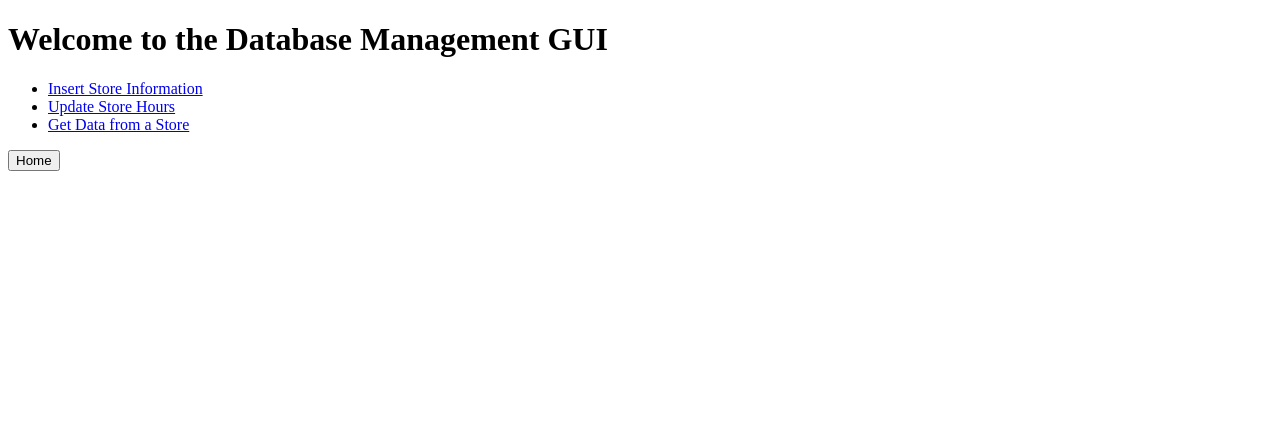
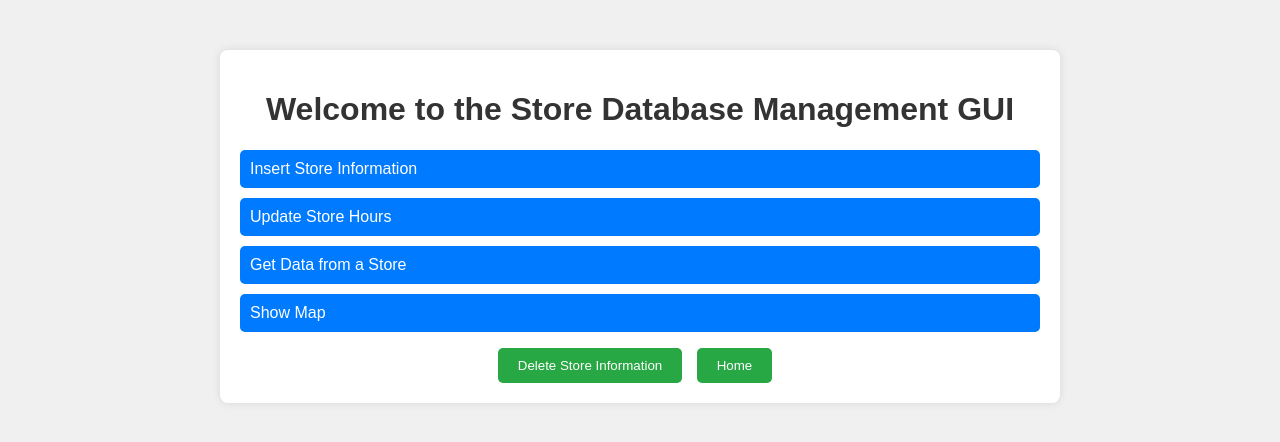
Before and after one commit to j-hemmer/Database_retail, a plain HTML site: page template/index.html in a window 1280 px wide. Drawn offline with Linux system fonts and the light colour scheme.

Commit message:
Update index.html

```diff
--- a/template/index.html
+++ b/template/index.html
@@ -4,14 +4,75 @@
     <meta charset="UTF-8">
     <meta name="viewport" content="width=device-width, initial-scale=1.0">
     <title>MySQL GUI</title>
+    <style>
+        body {
+            font-family: Arial, sans-serif;
+            background-color: #f0f0f0;
+            margin: 0;
+            padding: 0;
+        }
+        .container {
+            max-width: 800px;
+            margin: 50px auto;
+            padding: 20px;
+            background-color: #fff;
+            border-radius: 8px;
+            box-shadow: 0 0 10px rgba(0, 0, 0, 0.1);
+        }
+        h1 {
+            color: #333;
+            text-align: center;
+        }
+        ul {
+            list-style-type: none;
+            padding: 0;
+        }
+        li {
+            margin-bottom: 10px;
+        }
+        li a {
+            display: block;
+            padding: 10px;
+            background-color: #007bff;
+            color: #fff;
+            text-decoration: none;
+            border-radius: 5px;
+            transition: background-color 0.3s;
+        }
+        li a:hover {
+            background-color: #0056b3;
+        }
+        .button-group {
+            text-align: center;
+        }
+        .button {
+            padding: 10px 20px;
+            background-color: #28a745;
+            color: #fff;
+            border: none;
+            border-radius: 5px;
+            cursor: pointer;
+            transition: background-color 0.3s;
+            margin-right: 10px;
+        }
+        .button:hover {
+            background-color: #218838;
+        }
+    </style>
 </head>
 <body>
-    <h1>Welcome to the Database Management GUI</h1>
-    <ul>
-        <li><a href="/insert_store">Insert Store Information</a></li>
-        <li><a href="/update_hours">Update Store Hours</a></li>
-        <li><a href="/fetch_data">Get Data from a Store</a></li>
-    </ul>
-	<button onclick="window.location.href='/index'">Home</button>
+    <div class="container">
+        <h1>Welcome to the Store Database Management GUI</h1>
+        <ul>
+            <li><a href="/insert_store">Insert Store Information</a></li>
+            <li><a href="/update_hours">Update Store Hours</a></li>
+            <li><a href="/fetch_data">Get Data from a Store</a></li>
+            <li><a href="/map">Show Map</a></li>
+        </ul>
+        <div class="button-group">
+            <button class="button" onclick="window.location.href='/delete_store'">Delete Store Information</button>
+            <button class="button" onclick="window.location.href='/index'">Home</button>
+        </div>
+    </div>
 </body>
 </html>
```
